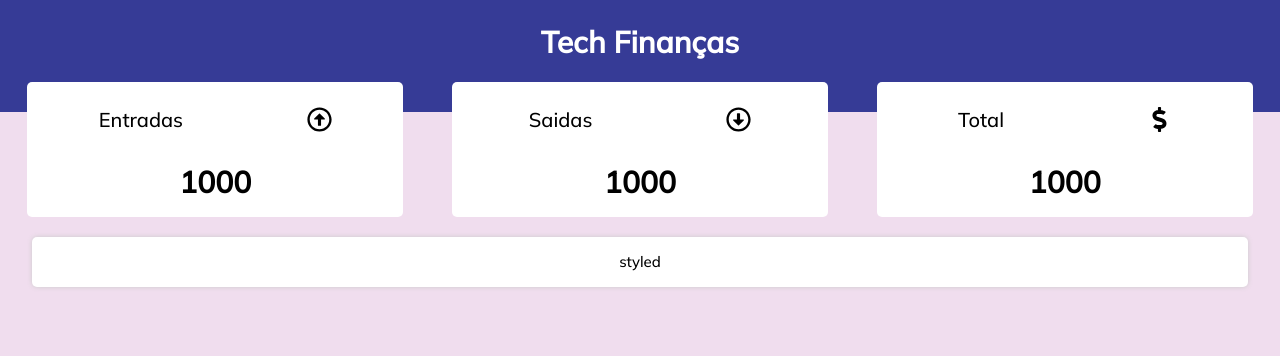
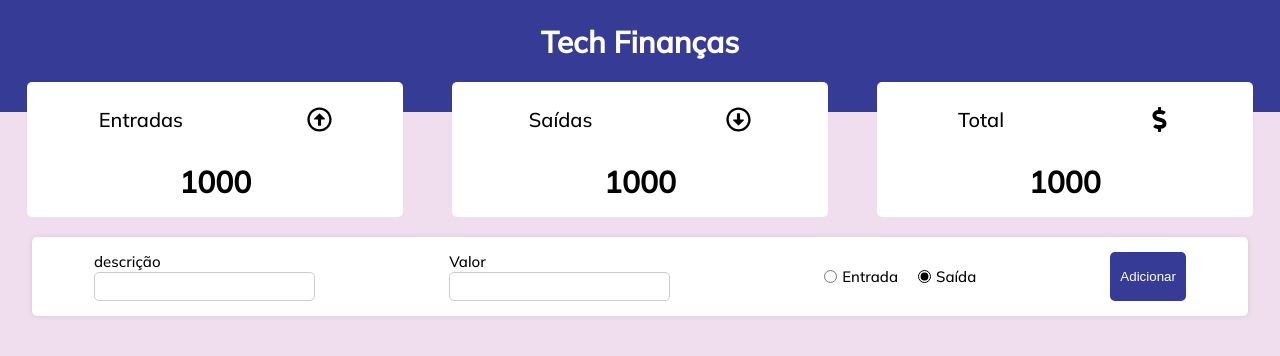
Before and after one commit to techjuliana/Project-CRUD, a React (Create React App) app: page / in a window 1280 px wide. Shown: the top 356 px of the page. Built offline with nearby package versions, Linux system fonts and the light colour scheme.

Commit message:
styled items

```diff
--- a/src/App.js
+++ b/src/App.js
@@ -1,14 +1,49 @@
-import React from "react";
+import React, { useState, useEffect } from "react";
 import { Header } from "./components/header";
-import {Resume} from "./components/resume";
-import {Form} from "./components/form";
+import { Resume } from "./components/resume";
+import { Form } from "./components/form";
 
 function App() {
+  const data = localStorage.getItem("transactions");
+  const [transactionsList, setTransactionsList] = useState(
+    data ? JSON.parse(data) : []
+  );
+  const [income, setIncome] = useState(0);
+  const [expense, setExpense] = useState(0);
+  const [total, setTotal] = useState(0);
+
+  useEffect(() => {
+    const amountExpense = transactionsList
+      .filter((item) => item.expense)
+      .map((transaction) => Number(transaction.amount));
+
+    const amountIncome = transactionsList
+      .filter((item) => !item.expense)
+      .map((transaction) => Number(transaction.amount));
+
+    const expense = amountExpense.reduce((acc, cur) => acc + cur, 0).toFixed(2);
+    const income = amountIncome.reduce((acc, cur) => acc + cur, 0).toFixed(2);
+
+    const total = Math.abs(income - expense).toFixed(2);
+
+    setIncome(`R$ ${income}`);
+    setExpense(`R$ ${expense}`);
+    setTotal(`${Number(income) < Number(expense) ? "-" : ""}R$ ${total}`);
+  }, [transactionsList]);
+
+  const handleAdd = (transaction) => {
+    const newArrayTransactions = [...transactionsList, transaction];
+
+    setTransactionsList(newArrayTransactions);
+
+    localStorage.setItem("transactions", JSON.stringify(newArrayTransactions));
+};
+
   return (
     <div>
-      <Header/>
-      <Resume/>
-      <Form/>
+      <Header />
+      <Resume income={income} expense={expense} total={total}/>
+      <Form handleAdd={handleAdd}/>
     </div>
   );
 }
--- /dev/null
+++ b/src/components/ items/styled.js
@@ -0,0 +1,11 @@
+import styled from "styled-components";
+
+export const Table = styled.table`
+ width: 98%;
+ background:#fff;
+ padding: 20px;
+ box-shadow: 0px 0px 5px #ccc;
+ border-radius:5px;
+ max-width: 1120px;
+ margin: 20px auto;
+`;
--- a/src/components/form/index.js
+++ b/src/components/form/index.js
@@ -1,8 +1,69 @@
-import React from 'react'
-import { Container} from "./styled";
+import React, { useState } from "react";
+import { Container, InputContent, Label, Input, RadioGroup, Button } from "./styled";
 
-export const Form = () => {
+export const Form = ({handleAdd}) => {
+  const [desc, setDesc] = useState("");
+  const [amount, setAmount] = useState("");
+  const [isExpense, setExpense] = useState(false);
+
+  const generateID = () => Math.round(Math.random()* 1000)
+
+  const handleSave = () => {
+    if (!desc || !amount) {
+      alert(" informe a descrição e o valor :( ");
+      return;
+     }else if (amount <1) {
+      alert("O valor precisa ser positivo!");
+      }
+
+  const transaction = {
+    id: generateID (),
+    desc: desc,
+    amount: amount,
+    expense: isExpense,
+  };
+
+  handleAdd(transaction);
+
+  setDesc("");
+  setAmount("");
+
+};
+
   return (
-    <Container>styled</Container>
-  )
-}
+  <Container>
+    <InputContent>
+    <Label>descrição</Label>
+    <Input
+    value={desc}
+    onChange={(e) => setDesc(e.target.value)}/>
+    </InputContent>
+    <InputContent>
+    <Label>Valor</Label>
+    <Input
+    value={amount}
+    type= "number"
+    onChange={(e) => setAmount(e.target.value)}/>
+    </InputContent>
+    <RadioGroup>
+      <Input
+      type="radio"
+      id="rIncome"
+      defaultChecked
+      name="group1"
+      onChange={()=> setExpense(!isExpense)}
+      />
+      <Label htmlFor="rIncome"> Entrada </Label>
+      <Input
+      type="radio"
+      id="rIncome"
+      defaultChecked
+      name="group1"
+      onChange={()=> setExpense(!isExpense)}
+      />
+      <Label htmlFor="rIncome"> Saída </Label>
+    </RadioGroup>
+    <Button onClick={handleSave}>Adicionar</Button>
+  </Container>
+  );
+};
--- a/src/components/form/styled.js
+++ b/src/components/form/styled.js
@@ -36,6 +36,7 @@
 align-items: center;
 input{
     margin-left: 20px;
+    margin-right:5px;
     accent-color:black;
     margin-top:0;
 }
@@ -47,5 +48,5 @@
 border: none;
 cursor: pointer;
 color: white;
-background-color: teal;
+background-color: #363b96;
 `
--- a/src/components/resume/index.js
+++ b/src/components/resume/index.js
@@ -7,21 +7,21 @@
   FaDollarSign,
 } from "react-icons/fa";
 
-export const Resume = () => {
+export const Resume = ({income, expense, total}) => {
   return (
     <Container>
         <ResumeItem
         title="Entradas"
         Icon={FaRegArrowAltCircleUp}
-        value="1000" />
+        value={income} />
         <ResumeItem
-        title="Saidas"
+        title="Saídas"
         Icon={FaRegArrowAltCircleDown}
-        value="1000"/>
+        value={expense}/>
         <ResumeItem
         title="Total"
         Icon={ FaDollarSign}
-        value="1000"/>
+        value={total}/>
     </Container>
   )
 }
```
Also changed, not shown: src/components/ items/index.js (added, +7 -0 lines), src/components/grid-item/index.js (added, +7 -0 lines).
